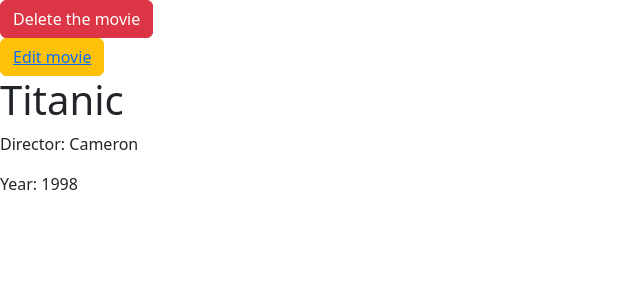
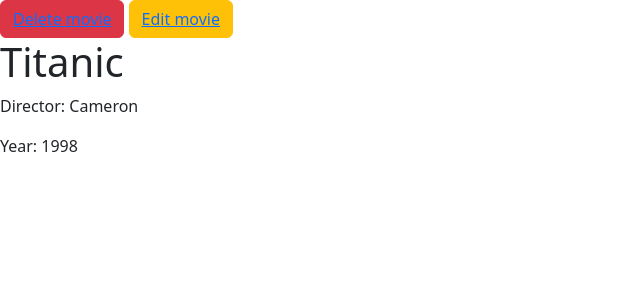
Before and after one commit to VladislavB92/netflixer, a Django app: page /movie/20/ in a window 1280 px wide. Shown: the top 300 px of the page, without its empty margins (0-640 px from the left). Run offline with Django 4.2, Linux system fonts and the light colour scheme; a user stored in the database is signed in; data comes from the database, SQL or seed files in the repository; both versions use the stored data as it was after the commit.

Commit message:
Refactor movie deletion

```diff
--- a/archive/models.py
+++ b/archive/models.py
@@ -1,5 +1,4 @@
 from django.db import models
-
 
 class Movie(models.Model):
     title = models.CharField(null=False, blank=False, max_length=128)
--- a/archive/templates/movie.html
+++ b/archive/templates/movie.html
@@ -11,12 +11,7 @@
 </head>
 <body>
 {% if user.is_authenticated %}
-    <form method="post" id="delete-movie">
-        {% csrf_token %}
-        <input type="hidden" name="movie_to_delete" value="{{ object.id }}">
-        <button type="submit" class="btn btn-danger" form="delete-movie">Delete the movie</button>
-    </form>
-
+    <button type="button" class="btn btn-danger" form="delete-movie"><a href="{% url 'delete-movie' object.id %}">Delete movie</a></button>
     <button type="button" class="btn btn-warning"><a href="{% url 'edit-movie' object.id %}">Edit movie</a></button>
 {% endif %}
 <h1>
--- a/archive/views.py
+++ b/archive/views.py
@@ -1,13 +1,13 @@
 from archive.forms import MovieForm
 from archive.models import Movie
+from django.contrib.auth.mixins import LoginRequiredMixin
 from django.shortcuts import redirect
-from django.contrib.auth.mixins import LoginRequiredMixin
-from archive.utils import delete_movie_object
 from django.views.generic import (
     ListView,
     DetailView,
     CreateView,
     UpdateView,
+    View,
 )
 
 
@@ -43,19 +43,14 @@ class AddMovieView(LoginRequiredMixin, CreateView):
 
 
 class UpdateMovieView(LoginRequiredMixin, UpdateView):
-
     model = Movie
     form_class = MovieForm
     template_name = 'movie_form.html'
     success_url = '/'
 
 
-def delete_movie(request, movie_id):
-    """It is a GET method (because we pass movie_id as a URL parameter to get
-    the movie we want to delete from the database.
-    A delete_movie_object() function is used here to locate and try to delete the movie
-    we queried in the URL parameter.
-    In all cases we are being redirected back to the all movies list.
-    """
-    delete_movie_object(movie_id, request)
-    return redirect('all-movies')
+class DeleteMovieView(LoginRequiredMixin, View):
+    def get(self, request, **kwargs):
+        movie = Movie.objects.get(id=kwargs.get('pk'))
+        movie.delete()
+        return redirect('all-movies')
--- a/netflixer/urls.py
+++ b/netflixer/urls.py
@@ -3,7 +3,7 @@ from django.urls import path, include
 
 from archive.views import (
     AddMovieView,
-    delete_movie,
+    DeleteMovieView,
     AllMovies,
     SingleMovie,
     UpdateMovieView,
@@ -16,5 +16,5 @@ urlpatterns = [
     path('add-movie/', AddMovieView.as_view(), name='add-movie'),
     path('edit-movie/<int:pk>', UpdateMovieView.as_view(), name='edit-movie'),
     path('movie/<int:pk>/', SingleMovie.as_view(), name='get-movie'),
-    path('delete/<movie_id>', delete_movie, name='delete-movie'),
+    path('delete/<int:pk>/', DeleteMovieView.as_view(), name='delete-movie'),
 ]
```
Also changed, not shown: db.sqlite3.
